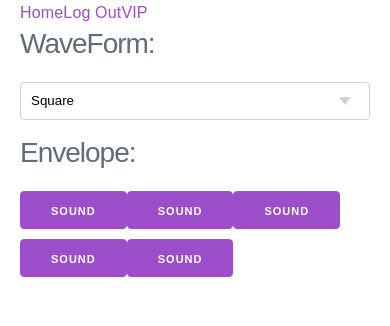
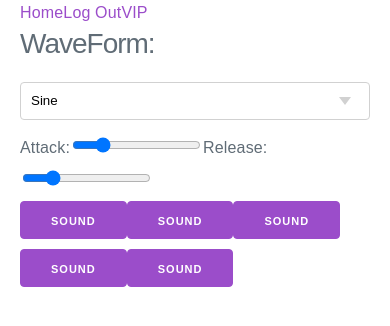
Before and after one commit to arowland900/Synth-Share, a React (Create React App) app in the folder client/: page /vip in a window 390 px wide. Shown: the top 326 px of the page. Built offline with nearby package versions, Linux system fonts and the light colour scheme; sample sign-in values are in the browser's storage.

Commit message:
synths are responsive & make noise

```diff
--- a/client/src/views/VIP.jsx
+++ b/client/src/views/VIP.jsx
@@ -1,37 +1,169 @@
 import React from 'react';
 
-const VIP = (props) => {
+// var release = document.querySelector('#release')
+// var attack = document.querySelector('#attack')
+// var waveformSelect = document.querySelector('#waveform-select')
+var audioCtx = new (window.AudioContext || window.webkitAudioContext)()
+var oscillator = audioCtx.createOscillator();
+var gainNode = audioCtx.createGain();
+
+// function release(time) {
+//   oscillator.stop(time);
+
+//   //
+//   console.log("Stop playing!")
+// }
+
+// // event listeners for all keys:
+// keys.forEach(function(key) {
+//   key.addEventListener('mousedown', function() {
+//     this.freq = Number(this.dataset.freq)
+//     new Note(this.freq)
+//   })
+
+//
+// })
+
+
+
+class VIP extends React.Component {
+
+    // // var keyboard = document.querySelector('#keyboard')
+// var keys = document.querySelectorAll('#keyboard button.key')
+
+    constructor(props) {
+        super(props);
+        this.state = {
+            attackValue: 20,
+            releaseValue: 20,
+            waveformSelect: 'square'
+            // attack: ,
+            // release: ,
+            // waveformSelect:
+        };
+
+        this.handleClick = this.handleClick.bind(this);
+    }
+
+    Note(freq) {
+        // adsr:
+        console.log(`Playing at ${freq} hz`);
+        let { attackValue, releaseValue, waveformSelect } = this.state;
+        let attack = (attackValue / 20);
+        let release = (releaseValue / 20);
+        console.log(`Attack: ${attack}, Release: ${release}`);
+        console.log(waveformSelect)
+
+        let audioCtx = new (window.AudioContext || window.webkitAudioContext)()
+
+        let vca = audioCtx.createGain()
+        vca.gain.value = 0
+        vca.connect(audioCtx.destination)
+
+        oscillator = audioCtx.createOscillator()
+        oscillator.type = waveformSelect
+        oscillator.frequency.value = freq
+        oscillator.connect(vca)
+        oscillator.start()
+        console.log(oscillator.frequency.value)
+
+        let attackTime = (this.state.attackValue)
+        console.log(attackTime)
+        let releaseTime = (this.state.releaseValue)
+        let initialGain = vca.gain.value
+        let boostRate = (0.01 / (attackTime))
+        let attenuationRate = (0.01 / (releaseTime))
+
+        const fadeIn = () => {
+          let fadeInInterval = setInterval(function() {
+            vca.gain.value += boostRate
+          }, 10)
+
+          setTimeout(function() {
+            clearInterval(fadeInInterval)
+            fadeOut()
+          }, attackTime * 1000)
+        }
+
+        fadeIn()
+
+        const fadeOut = () => {
+          let fadeOutInterval = setInterval(function() {
+            vca.gain.value -= attenuationRate
+          }, 10)
+
+          oscillator.stop(releaseTime)
+
+          setTimeout(function() {
+            console.log("Ending Gain:", vca.gain.value)
+            clearInterval(fadeOutInterval)
+            audioCtx.close()
+          }, releaseTime * 1000)
+        }
+
+        fadeOut()
+    }
+
+    handleChange = (e) => {
+        e.preventDefault();
+        this.setState({ [e.target.name]: e.target.value });
+    }
+
+    handleClick = (e) => {
+        e.preventDefault();
+        let { freq } = e.target.dataset;
+        this.Note(freq)
+    }
+
+    render(){
+
+
         return (
         <div>
             <h3>WaveForm:</h3>
-        <select id="waveform-select">
+            <select onChange={this.handleChange} name="waveformSelect" id="waveform-select">
                 <option value="sine">Sine</option>
                 <option value="triangle">Triangle</option>
                 <option value="sawtooth">Sawtooth</option>
-        <option selected value="square">Square</option>
+                <option defaultValue="square">Square</option>
             </select>
 
             <div className="envelope">
-        <h3>Envelope:</h3>
-        {/* Attack:
-        <input id="attack" type="range" value="20">
+
+                Attack:
+                <input
+                    className="attack"
+                    type="range"
+                    name="attackValue"
+                    value={this.state.attackValue}
+                    onChange={this.handleChange}
+                    step="1"
+                />
                 Release:
-        <input id="release" type="range" value="20"> */}
+                <input
+                    className="release"
+                    type="range"
+                    name="releaseValue"
+                    value={this.state.releaseValue}
+                    onChange={this.handleChange}
+                    step="1"
+                />
             </div>
 
             <div id="keyboard">
-        <button class="key" data-freq="200">SOUND</button>
-        <button class="key" data-freq="250">SOUND</button>
-        <button class="key" data-freq="300">SOUND</button>
-        <button class="key" data-freq="350">SOUND</button>
-        <button class="key" data-freq="400">SOUND</button>
+                <button onClick={this.handleClick} className="key" data-freq="200">SOUND</button>
+                <button onClick={this.handleClick} className="key" data-freq="250">SOUND</button>
+                <button onClick={this.handleClick} className="key" data-freq="300">SOUND</button>
+                <button onClick={this.handleClick} className="key" data-freq="350">SOUND</button>
+                <button onClick={this.handleClick} className="key" data-freq="400">SOUND</button>
             </div>
 
-        <script src="js/app.js" charset="utf-8"></script>
+            {/* <script src="js/app.js" charSet="utf-8"></script> */}
 
         </div>
 
         )
     }
+}
 
 export default VIP;
```
Lines whose indentation alone changed are shown as unchanged.
